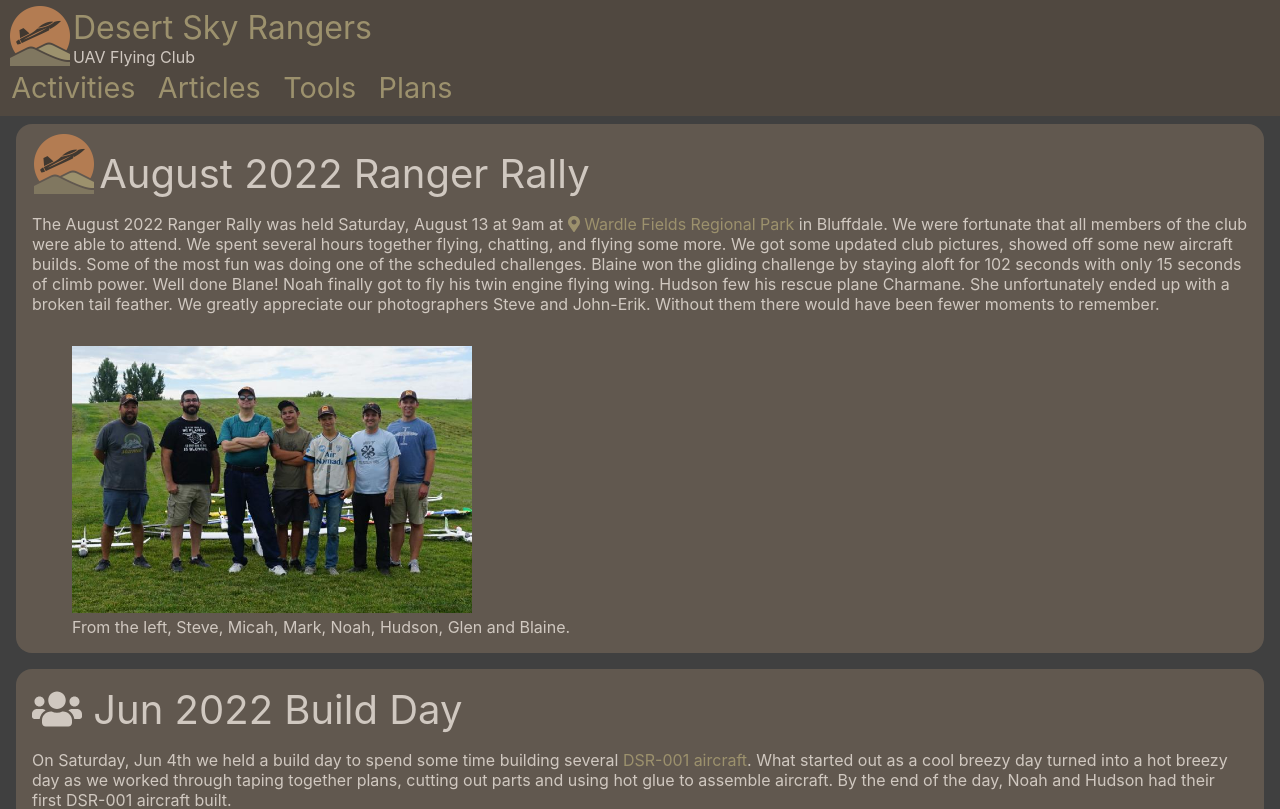
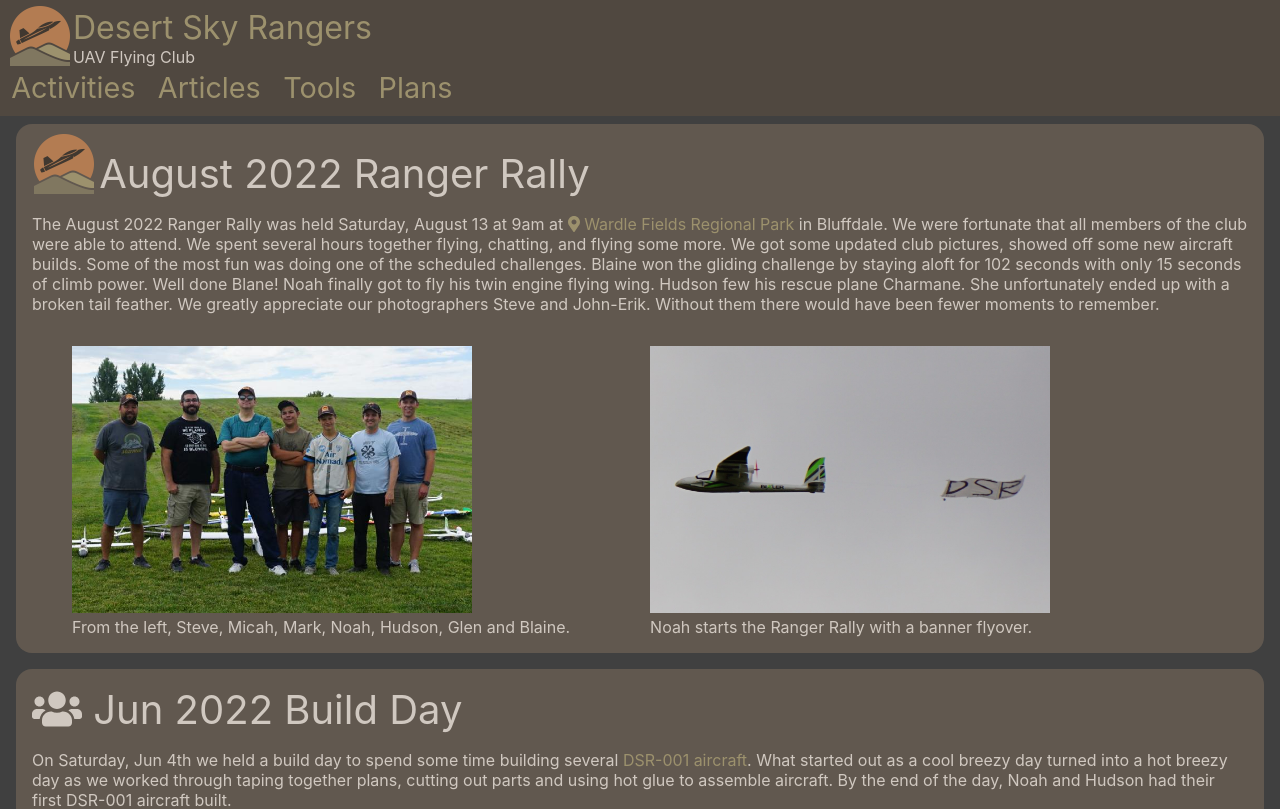
Before and after one commit to desertskyrangers/www.desertskyrangers.org, a React (Create React App) app: page /activities in a window 1280 px wide. Shown: the top 809 px of the page. Built offline with nearby package versions, Linux system fonts and the light colour scheme.

Commit message:
Ranger Rally 2022-08-13

```diff
--- a/src/Activities.js
+++ b/src/Activities.js
@@ -28,6 +28,10 @@ export default class Activities extends React.Component {
 						<figure>
 							<img className='photo' src='/photos/dsr-club-2022-08-13.jpg' alt='DSR Ranger Rally'/>
 							<figcaption>From the left, Steve, Micah, Mark, Noah, Hudson, Glen and Blaine.</figcaption>
+						</figure>
+						<figure>
+							<img className='photo' src='/photos/2022-08-13-ranger-rally-banner.jpg' alt='DSR Ranger Rally'/>
+							<figcaption>Noah starts the Ranger Rally with a banner flyover.</figcaption>
 						</figure>
 					</div>
 				</div>
```
Also changed, not shown: public/photos/2022-08-13-ranger-rally-banner.jpg (added).
